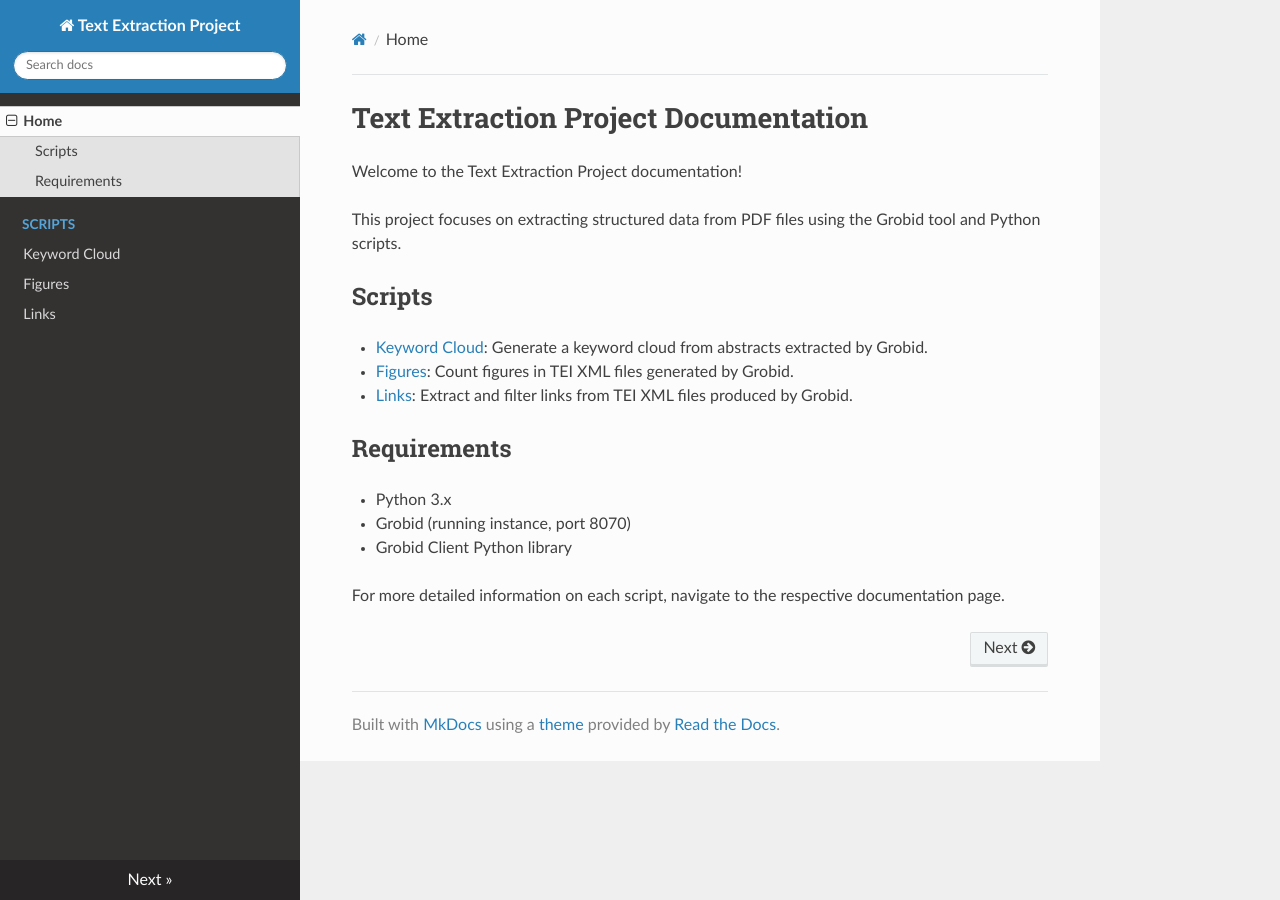
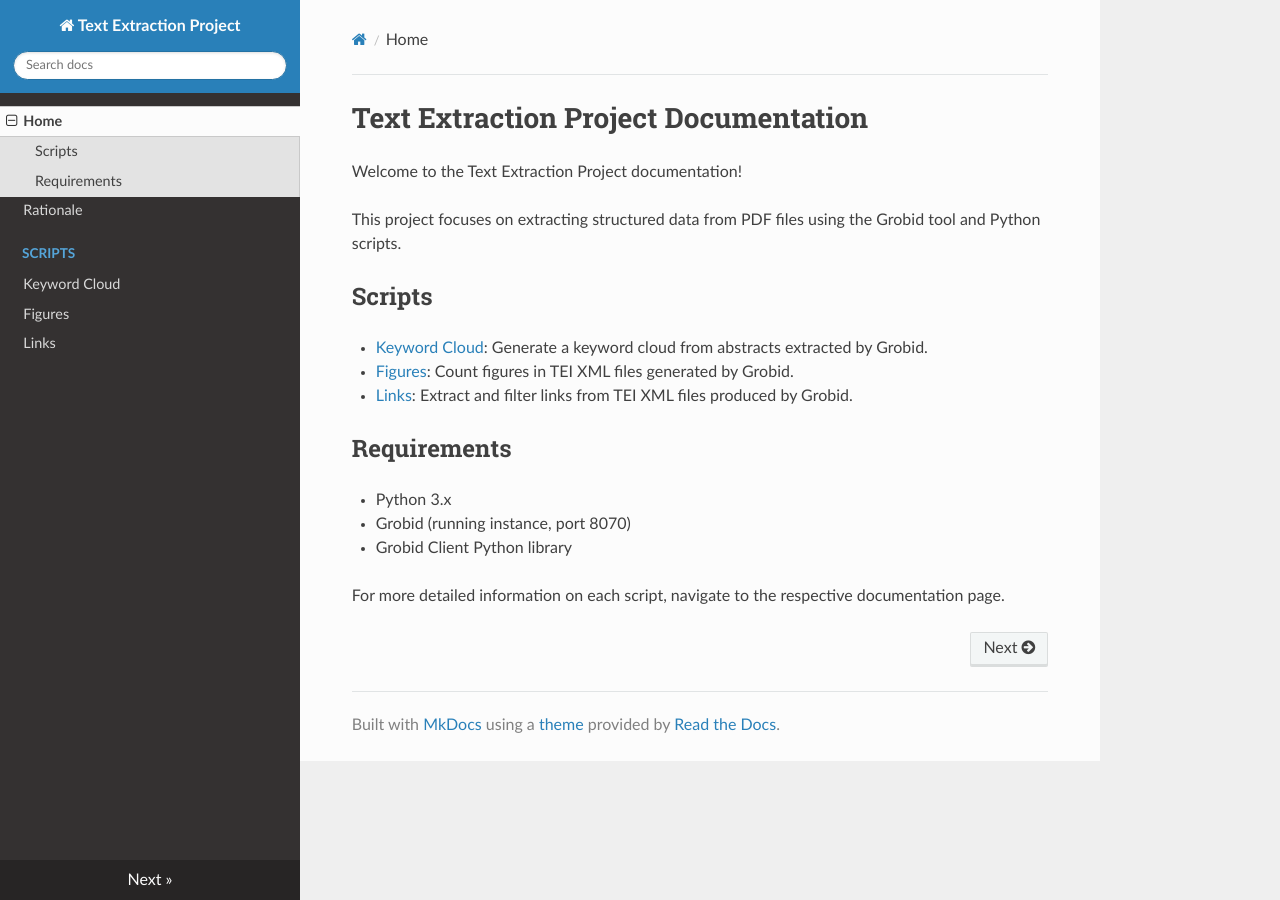
Before and after one commit to i-saito11/Text-Extraction, an MkDocs documentation site: the page built from docs/index.md, in a window 1280 px wide. Built offline with MkDocs 1.6.1, drawn with Linux system fonts in a browser that asks for light colours; nearby versions of some CDN libraries.

Commit message:
Update mkdocs.yml

```diff
--- a/mkdocs.yml
+++ b/mkdocs.yml
@@ -1,6 +1,7 @@
 site_name: Text Extraction Project
 nav:
   - Home: index.md
+  - Rationale: rationale.md
   - Scripts:
     - keyword_cloud.md
     - figures.md
```
